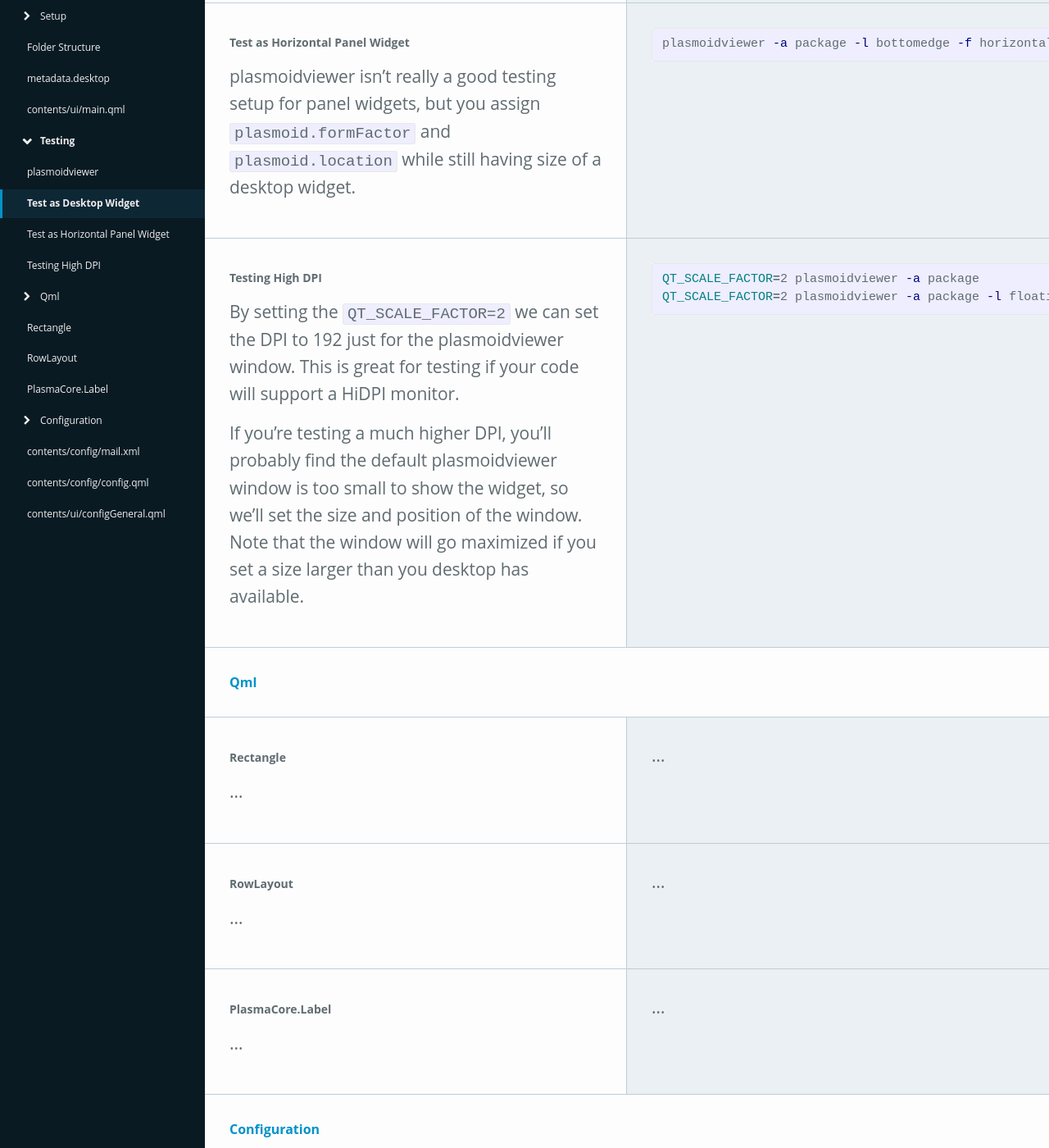
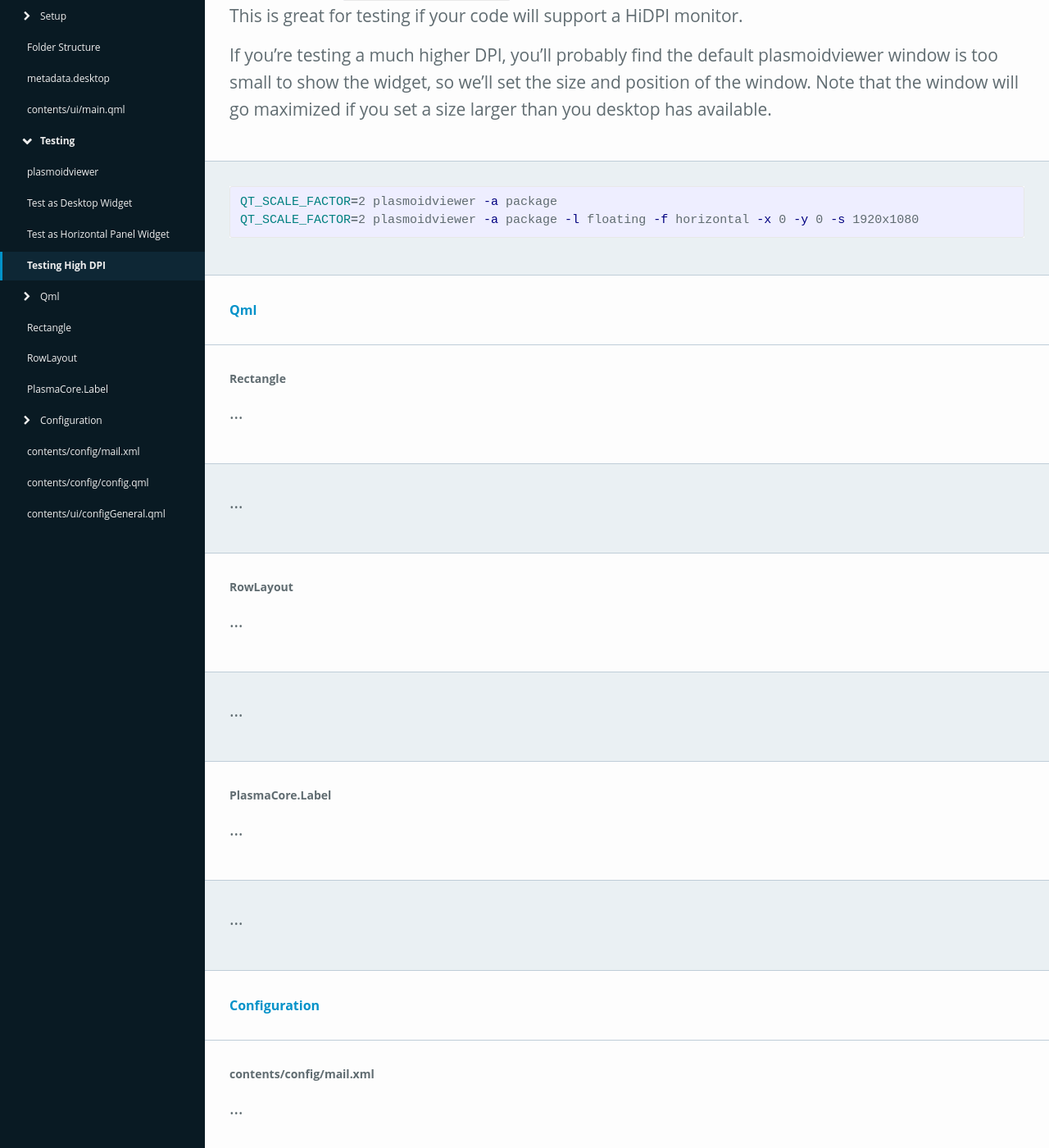
Before and after one commit to Zren/zren.github.io, a Jekyll site: the page built from kde_docs.md, in a window 1280 px wide and 1400 px high, scrolled down 5459 px. Shown: the whole window at 82% size. Built offline with Jekyll 4.4.1, drawn with Linux system fonts in a browser that asks for light colours.

Commit message:
Use media queries to switch to 1 column below 1280px.

```diff
--- a/_layouts/docpage.html
+++ b/_layouts/docpage.html
@@ -78,8 +78,7 @@ layout: default
 	font-family: 'Open Sans',Lato,'Helvetica Neue',Helvetica,Arial,sans-serif;
 }
 .documentation > section {
-	display: table;
-	width: 100%;
+
 }
 .documentation > section:not(:last-child) {
 	border-bottom: 1px solid #bfcdd8;
@@ -95,11 +94,8 @@ layout: default
 
 .documentation > section > .left {
 	box-sizing: border-box;
-	width: 50%;
 	min-width: calc((100vw - 250px)/2);
-	display: table-cell;
 	padding: 30px;
-	border-right: 1px solid #bfcdd8;
 }
 .documentation > section > .left > h3 {
 	font-size: 14px;
@@ -108,10 +104,39 @@ layout: default
 .documentation > section > .right {
 	box-sizing: border-box;
 	padding: 30px;
-	width: 50%;
-	display: table-cell;
 	background-color: #eaf0f3;
 }
+
+@media (max-width: 1280px) {
+	.documentation > section {
+		display: block;
+	}
+	.documentation > section > .left {
+		width: 100%;
+		display: block;
+		border-bottom: 1px solid #bfcdd8;
+	}
+	.documentation > section > .right {
+		width: 100%;
+		display: block;
+	}
+}
+@media (min-width: 1281px) {
+	.documentation > section {
+		display: table;
+		width: 100%;
+	}
+	.documentation > section > .left {
+		width: 50%;
+		display: table-cell;
+		border-right: 1px solid #bfcdd8;
+	}
+	.documentation > section > .right {
+		width: 50%;
+		display: table-cell;
+	}
+}
+
 </style>
 
 <link rel="stylesheet" href="https://cdnjs.cloudflare.com/ajax/libs/font-awesome/4.7.0/css/font-awesome.min.css" />
```
